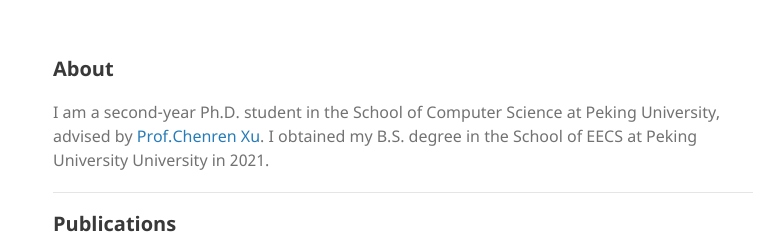
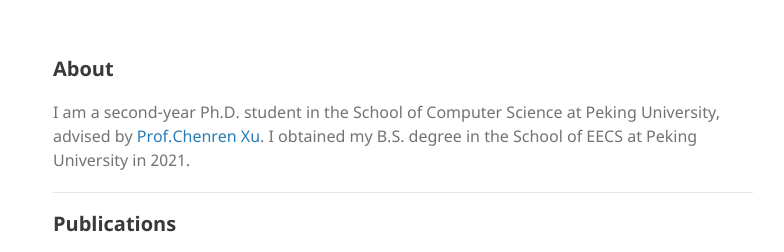
Before and after one commit to pkuzqh/pkuzqh.github.io, a plain HTML site: page index.html in a window 1280 px wide. Shown: the top 252 px of the page, 387-1171 px from the left. Drawn offline with Linux system fonts and the light colour scheme.

Commit message:
revise typo

```diff
--- a/index.html
+++ b/index.html
@@ -65,7 +65,7 @@
       <section>
 
       <h2 id="about">About</h2>
-<p>I am a second-year Ph.D. student in the School of Computer Science at Peking University, advised by <a href="https://soar.group/chenren/">Prof.Chenren Xu</a>. I obtained my B.S. degree in the School of EECS at Peking University University in 2021.</p>
+<p>I am a second-year Ph.D. student in the School of Computer Science at Peking University, advised by <a href="https://soar.group/chenren/">Prof.Chenren Xu</a>. I obtained my B.S. degree in the School of EECS at Peking University in 2021.</p>
 
 <hr />
 
```
